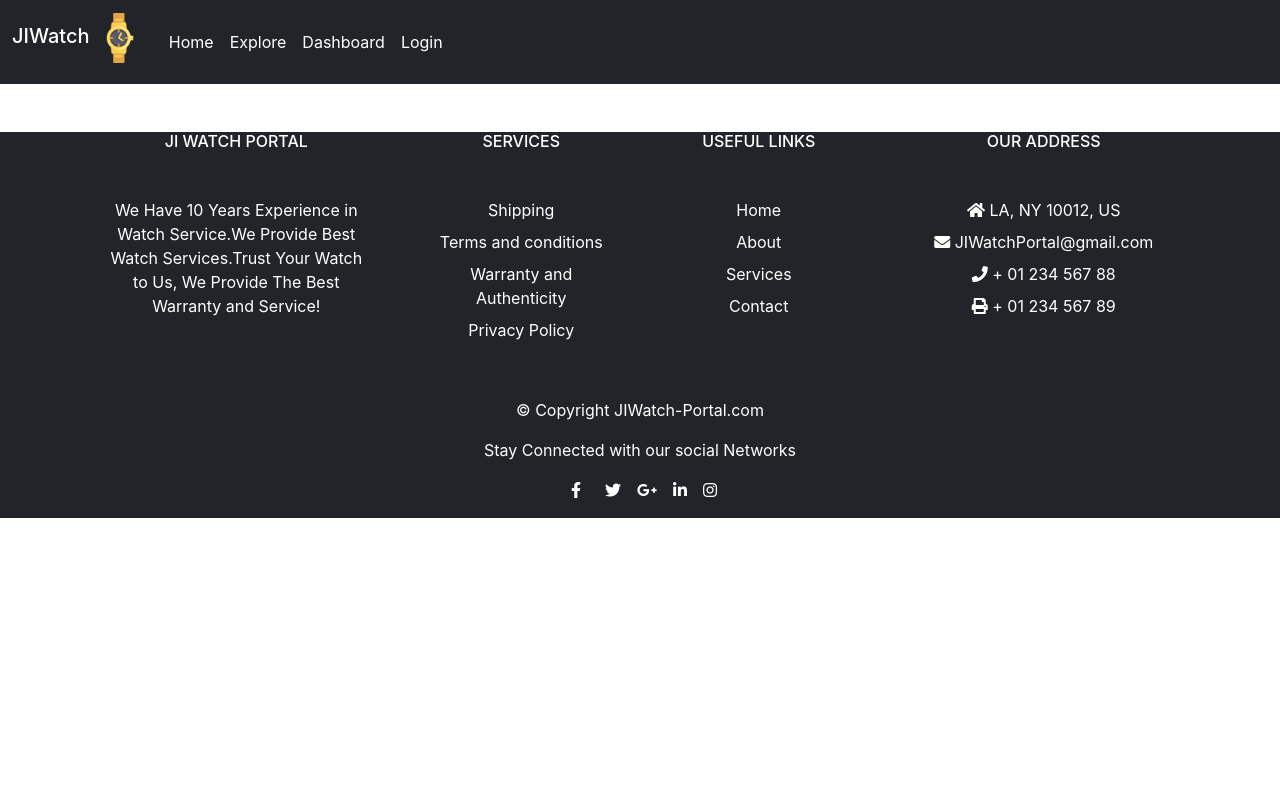
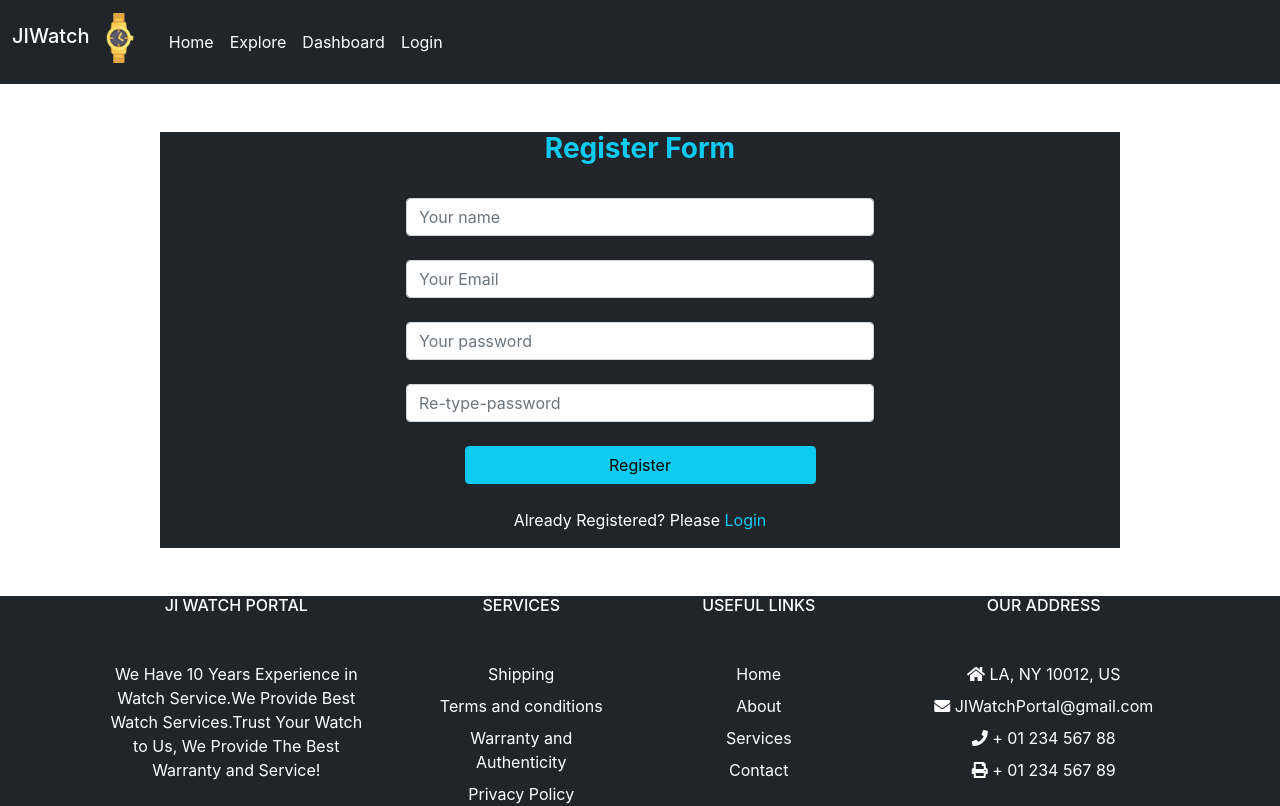
Before and after one commit to JahidIqbal/Watch-collection-react, a React (Create React App) app: page /register in a window 1280 px wide. Shown: the top 806 px of the page. Built offline with nearby package versions, Linux system fonts and the light colour scheme.

Commit message:
nothing finish yet

```diff
--- a/package.json
+++ b/package.json
@@ -6,8 +6,10 @@
     "@testing-library/jest-dom": "^5.15.0",
     "@testing-library/react": "^11.2.7",
     "@testing-library/user-event": "^12.8.3",
+    "firebase": "^9.4.0",
     "react": "^17.0.2",
     "react-dom": "^17.0.2",
+    "react-hook-form": "^7.19.3",
     "react-router-dom": "^5.3.0",
     "react-scripts": "4.0.3",
     "web-vitals": "^1.1.2"
--- a/src/App.js
+++ b/src/App.js
@@ -6,10 +6,15 @@ import Footer from './Components/Footer/Footer';
 import Home from './Components/Home/Home';
 import ServiceDetails from './Components/ServiceDetails/ServiceDetails';
 import Explore from './Components/Explore/Explore';
+import Login from './Components/Login/Login';
+import Register from './Components/Register/Register';
+
+
 
 function App() {
   return (
     <div className="App">
+
       <Router>
         <Navbar></Navbar>
         <Switch>
@@ -25,10 +30,17 @@ function App() {
           <Route path="/explore">
             <Explore></Explore>
           </Route>
+          <Route path="/login">
+            <Login></Login>
+          </Route>
+          <Route path="/register">
+            <Register></Register>
+          </Route>
 
         </Switch>
         <Footer></Footer>
       </Router>
+
 
     </div>
   );
--- /dev/null
+++ b/src/Components/Login/Login.css
@@ -0,0 +1,4 @@
+.login_btn {
+    width: 50%;
+
+}
--- /dev/null
+++ b/src/Components/Login/Login.js
@@ -0,0 +1,54 @@
+import React from 'react';
+import { useForm } from 'react-hook-form';
+import { Link } from 'react-router-dom';
+import './Login.css'
+
+
+const Login = () => {
+    const { register, reset, handleSubmit, formState: { errors }, } = useForm();
+    // const onSubmit = data => console.log(data);
+
+    const onSubmit = (data) => {
+        alert('okay')
+        reset();
+    }
+
+    // const history = useHistory()
+    // const location = useLocation()
+
+    // const url = location?.state?.from || "/home"
+
+    return (
+        <div className="container w-75 bg-dark">
+            <h3 className="mt-5 text-center text-info fw-bolder ">Login Form</h3>
+            <div className="login-box ">
+                <div className="  d-flex justify-content-center align-items-center  ">
+                    <div className="login-form mt-4 w-50">
+                        <form onSubmit={handleSubmit(onSubmit)}>
+
+                            <input name="email" type="email" {...register('email')} className={`form-control ${errors.email ? 'is-invalid' : ''}`}
+                                placeholder="Your Email" />
+                            {/* value={user.email} */}
+                            <br />
+
+                            <input name="password" type="password" {...register('password')} className={`form-control ${errors.password ? 'is-invalid' : ''}`} placeholder="Your password" />
+
+                            <br />
+                            {errors.exampleRequired && <span>This field is required</span>}
+
+
+                            <input type="submit" value="Login" className="btn btn-info w-50" />
+                        </form>
+                        <div className="mt-4">
+                            <p className="text-white">New to JI Watch? <Link className="text-decoration-none text-info" to="/register">Create Account</Link></p>
+                        </div>
+
+                    </div>
+
+                </div>
+            </div>
+        </div>
+    );
+};
+
+export default Login;
--- a/src/Components/Navbar/Navbar.js
+++ b/src/Components/Navbar/Navbar.js
@@ -3,6 +3,7 @@ import { Link } from 'react-router-dom';
 import brandicon from '../../images/watch.png'
 
 const Navbar = () => {
+
     return (
         <div>
             <nav className="navbar navbar-expand-lg navbar-light bg-dark  ">
@@ -19,7 +20,10 @@ const Navbar = () => {
                             <Link className="nav-link active text-white" aria-current="page" to="/">Home</Link>
                             <Link className="nav-link active text-white " to="/explore">Explore</Link>
                             <Link className="nav-link active text-white" to="/">Dashboard</Link>
-                            <Link className="nav-link active text-white" to="/">Login</Link>
+
+
+                            <Link to="/login" className="nav-link text-white">Login</Link>
+
                         </div>
                     </div>
                 </div>
--- /dev/null
+++ b/src/Components/Register/Register.js
@@ -0,0 +1,57 @@
+import React from 'react';
+import { useForm } from 'react-hook-form';
+import { Link } from 'react-router-dom';
+import './Register.css'
+
+const Register = () => {
+    const { register, reset, handleSubmit, formState: { errors }, } = useForm();
+    // const onSubmit = data => console.log(data);
+
+    const onSubmit = (data) => {
+        alert('register done')
+        reset();
+    }
+    // const history = useHistory()
+    // const location = useLocation()
+
+    // const url = location?.state?.from || "/home"
+
+    return (
+        <div className="container w-75 bg-dark">
+            <h3 className="mt-5 text-center text-info fw-bolder ">Register Form</h3>
+            <div className="login-box ">
+                <div className="  d-flex justify-content-center align-items-center  ">
+                    <div className="login-form mt-4 w-50">
+                        <form onSubmit={handleSubmit(onSubmit)}>
+                            <input name="name" type="name" {...register('name')} className={`form-control ${errors.name ? 'is-invalid' : ''}`} placeholder="Your name" />
+                            <br />
+
+                            <input name="email" type="email" {...register('email')} className={`form-control ${errors.email ? 'is-invalid' : ''}`}
+                                placeholder="Your Email" />
+                            {/* value={user.email} */}
+                            <br />
+
+                            <input name="password" type="password" {...register('password')} className={`form-control ${errors.password ? 'is-invalid' : ''}`} placeholder="Your password" />
+
+                            <br />
+
+                            <input name="password 2" type="password" {...register('password')} className={`form-control ${errors.password ? 'is-invalid' : ''}`} placeholder="Re-type-password" />
+
+                            {errors.exampleRequired && <span>This field is required</span>}
+                            <br />
+
+                            <input type="submit" value="Register" className="btn btn-info w-75" />
+                        </form>
+                        <div className="mt-4">
+                            <p className="text-white">Already Registered? Please <Link className="text-decoration-none text-info" to="/login">Login</Link></p>
+                        </div>
+
+                    </div>
+
+                </div>
+            </div>
+        </div>
+    );
+};
+
+export default Register;
```
Also changed, not shown: src/Components/Register/Register.css (added), src/images/login pic.jpg (added), 1 other file (tests, documents, lock files or other folders).
